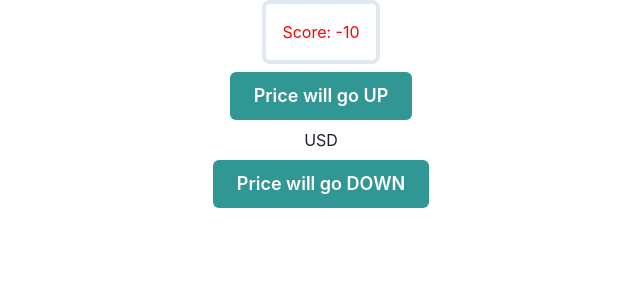
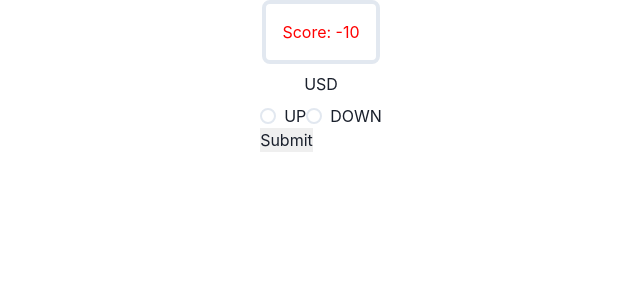
Before and after one commit to josuablejeru/betcoin, a Next.js app in the folder frontend/betcoin/: page /game in a window 1280 px wide. Shown: the top 300 px of the page, without its empty margins (319-959 px from the left). Built offline with nearby package versions, Linux system fonts and the light colour scheme; no server answers.

Commit message:
set a new bet with the current BTC price

```diff
--- /dev/null
+++ b/frontend/betcoin/components/betForm.tsx
@@ -0,0 +1,30 @@
+import { RadioGroup, Radio } from "@chakra-ui/react";
+import { CoinContext } from "../contexts/coinContext";
+import { useContext } from "react";
+
+const BetForm = () => {
+  const [coinValue, _] = useContext(CoinContext);
+
+  return (
+    <form onSubmit={handleSubmit}>
+      <RadioGroup name="bet">
+        <Radio value="UP" colorScheme="green">
+          UP
+        </Radio>
+        <Radio value="DOWN" colorScheme="red">
+          DOWN
+        </Radio>
+      </RadioGroup>
+      <input type="hidden" name="coinValue" value={coinValue} />
+      <input type="submit" value="Submit" />
+    </form>
+  );
+};
+
+const handleSubmit = (event) => {
+  event.preventDefault();
+  const data = new FormData(event.target);
+  console.log(data.get("bet"), data.get("coinValue"));
+};
+
+export default BetForm;
--- a/frontend/betcoin/components/betPlacer.tsx
+++ b/frontend/betcoin/components/betPlacer.tsx
@@ -1,17 +1,18 @@
 import { VStack } from "@chakra-ui/layout";
-import axios from "axios";
-import BetPlacerButton from "../components/betPlacerButton";
 import CoinTicker from "../components/coinTicker";
 import Score from "../components/score";
+import BetForm from './betForm';
+import { CoinProvider } from "../contexts/coinContext";
 
 const BetPlacer = () => {
   return (
     <>
       <VStack>
-        <Score value={-10} />
-        <BetPlacerButton title="Price will go UP" value="UP" />
-        <CoinTicker />
-        <BetPlacerButton title="Price will go DOWN" value="DOWN" />
+        <CoinProvider>
+          <Score value={-10} />
+          <CoinTicker />
+          <BetForm />
+        </CoinProvider>
       </VStack>
     </>
   );
--- a/frontend/betcoin/components/betPlacerButton.tsx
+++ b/frontend/betcoin/components/betPlacerButton.tsx
@@ -1,17 +1,40 @@
-import { Text, Button } from "@chakra-ui/react";
+import { Text, Box } from "@chakra-ui/react";
+import { BetContext } from "../contexts/coinContext";
+import { useRadio } from "@chakra-ui/react";
 
 interface IProps {
-  title: string;
-  value: state;
+  hoock: any;
+  text: string;
 }
 
-type state = "UP" | "DOWN";
+const BetPlacerButton = ({ hoock, text }: IProps) => {
+  const { getInputProps, getCheckboxProps } = useRadio(hoock);
+  const input = getInputProps();
+  const checkbox = getCheckboxProps();
 
-const BetPlacerButton = ({ title, value }: IProps) => {
   return (
-    <Button colorScheme="teal" variant="solid" size="lg">
-      <Text>{title}</Text>
-    </Button>
+    <Box as="label">
+      <input {...input} />
+      <Box
+        {...checkbox}
+        cursor="pointer"
+        borderWidth="1px"
+        borderRadius="md"
+        boxShadow="md"
+        _checked={{
+          bg: "teal.600",
+          color: "white",
+          borderColor: "teal.600",
+        }}
+        _focus={{
+          boxShadow: "outline",
+        }}
+        px={5}
+        py={3}
+      >
+        {text}
+      </Box>
+    </Box>
   );
 };
 
--- a/frontend/betcoin/components/coinTicker.tsx
+++ b/frontend/betcoin/components/coinTicker.tsx
@@ -1,8 +1,11 @@
 import { useEffect, useState } from "react";
 import { Text } from "@chakra-ui/react";
+import { useContext } from "react";
+import { CoinContext } from "../contexts/coinContext";
 
 const CoinTicker = () => {
   const [orders, setOrders] = useState([]);
+  const [_, setCoinValue] = useContext(CoinContext);
 
   useEffect(() => {
     const ws = new WebSocket("wss://ws-feed.gdax.com");
@@ -27,6 +30,7 @@ const CoinTicker = () => {
 
       const { best_ask } = response;
       setOrders(best_ask);
+      setCoinValue(best_ask);
     };
 
     ws.onclose = () => {
--- /dev/null
+++ b/frontend/betcoin/contexts/coinContext.tsx
@@ -0,0 +1,16 @@
+import { useState, createContext } from "react";
+
+interface IProps {
+  children: any;
+}
+
+export const CoinContext = createContext([]);
+
+export const CoinProvider = (props: IProps) => {
+  const [coinValue, setCoinValue] = useState(0);
+  return (
+    <CoinContext.Provider value={[coinValue, setCoinValue]}>
+      {props.children}
+    </CoinContext.Provider>
+  );
+};
--- a/frontend/betcoin/package.json
+++ b/frontend/betcoin/package.json
@@ -10,7 +10,6 @@
     "lint": "eslint '*/**/*.{js,ts,tsx}' --quiet --fix"
   },
   "dependencies": {
-    "@chakra-ui/core": "^0.8.0",
     "@chakra-ui/react": "^1.5.0",
     "@emotion/core": "^10.0.28",
     "@emotion/react": "^11",
--- a/frontend/betcoin/pages/game.tsx
+++ b/frontend/betcoin/pages/game.tsx
@@ -1,5 +1,4 @@
 import { Center, VStack } from "@chakra-ui/react";
-
 import BetPlacer from "../components/betPlacer";
 
 const Game = () => {
```
